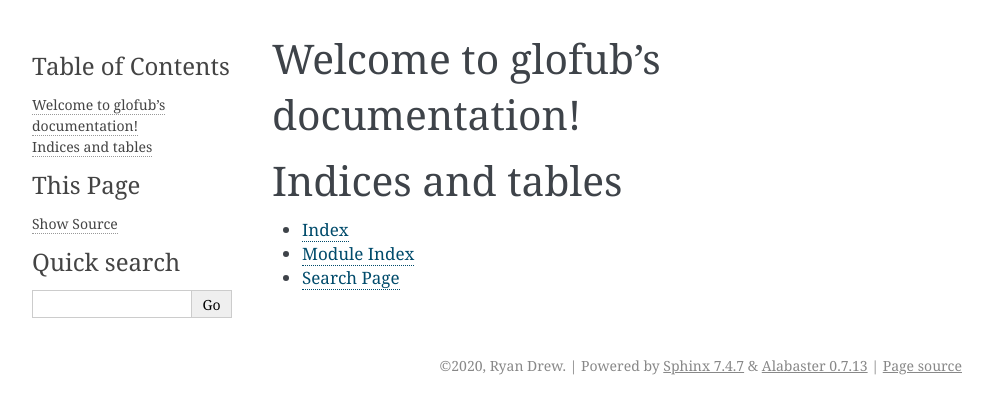
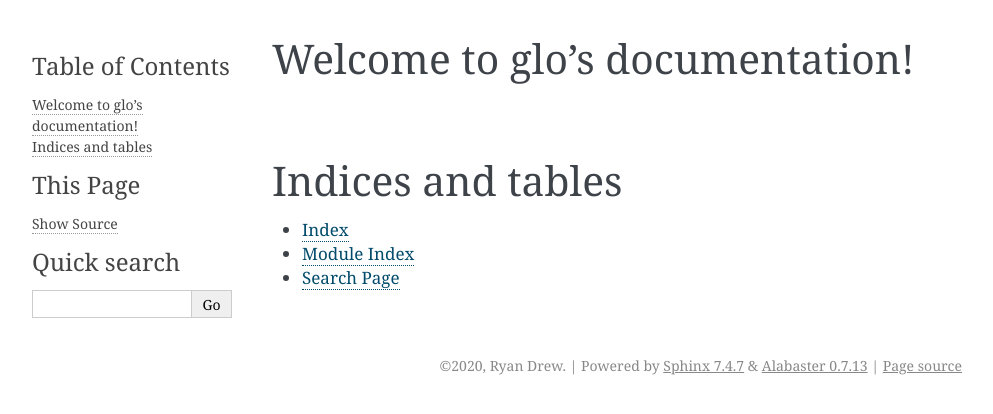
Before and after one commit to learnitall/glo, a Sphinx documentation site: the page built from docs/source/index.rst, in a window 1280 px wide. Shown: the top 414 px of the page, without its empty margins (148-1141 px from the left). Built offline with Sphinx 7.4.7, drawn with Linux system fonts in a browser that asks for light colours.

Commit message:
Rename project from glo to glofub

```diff
--- a/docs/source/conf.py
+++ b/docs/source/conf.py
@@ -17,7 +17,7 @@
 
 # -- Project information -----------------------------------------------------
 
-project = 'glofub'
+project = 'glo'
 copyright = '2020, Ryan Drew'
 author = 'Ryan Drew'
 
--- a/docs/source/index.rst
+++ b/docs/source/index.rst
@@ -1,9 +1,9 @@
-.. glofub documentation master file, created by
+.. glo documentation master file, created by
    sphinx-quickstart on Thu Dec 17 18:12:15 2020.
    You can adapt this file completely to your liking, but it should at least
    contain the root `toctree` directive.
 
-Welcome to glofub's documentation!
+Welcome to glo's documentation!
 ==================================
 
 .. toctree::
--- a/setup.py
+++ b/setup.py
@@ -4,14 +4,14 @@ with open("README.md", "r", encoding="utf-8") as fh:
     long_description = fh.read()
 
 setuptools.setup(
-    name="glofub",
+    name="glo",
     version="0.1",
     author="Ryan Drew",
     author_email="rdrew@learnin.today",
-    description="Grocery List Optimizer that's Fully User-Based",
+    description="Grocery List Optimizer",
     long_description=long_description,
     long_description_content_type="text/markdown",
-    url="https://github.com/learnitall/glofub",
+    url="https://github.com/learnitall/glo",
     packages=setuptools.find_packages(),
     classifiers=[
         "Programming Language :: Python :: 3",
```
Also changed, not shown: README.md (+3 -3 lines), glo/__init__.py (added), 1 other file.
